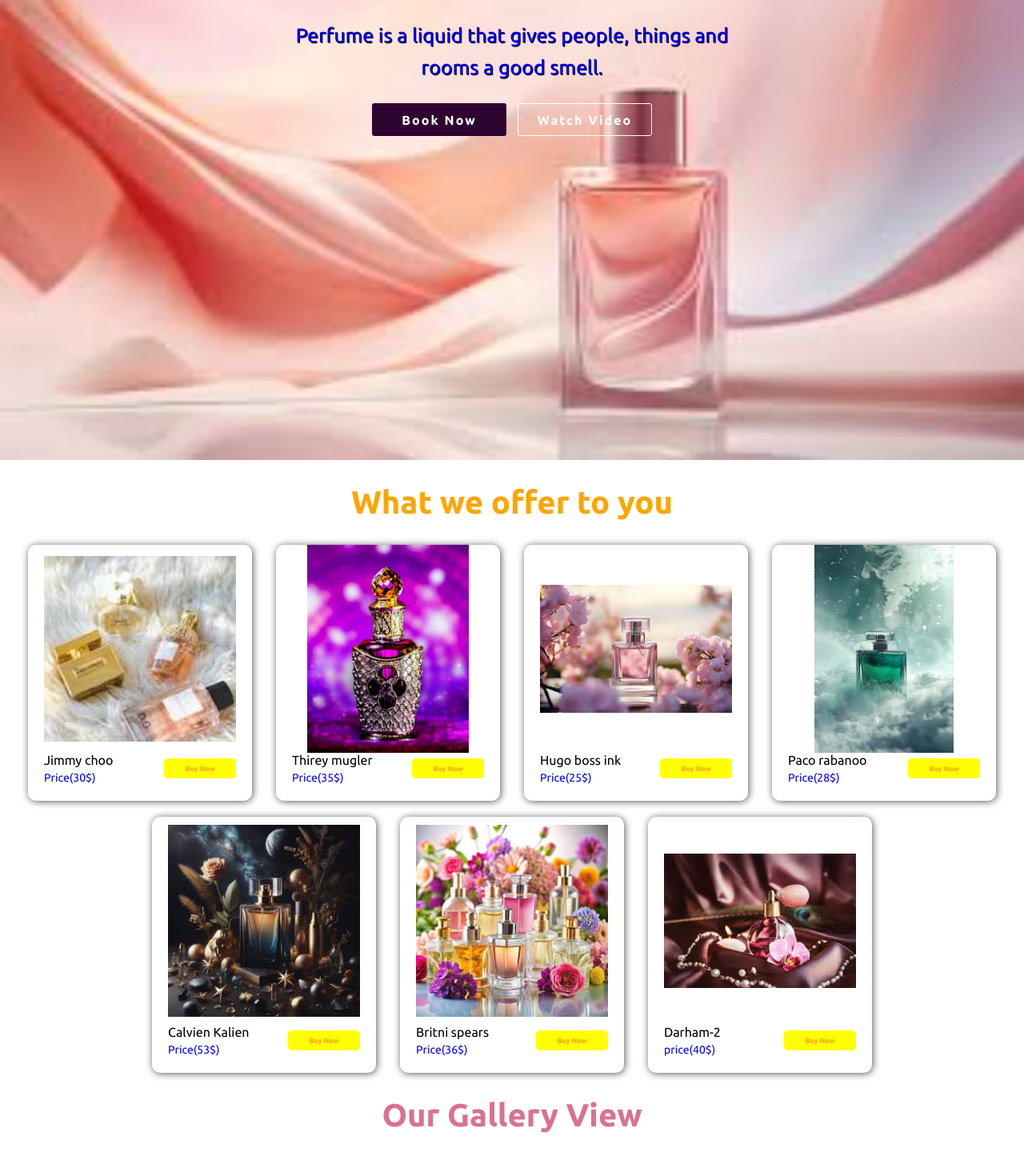
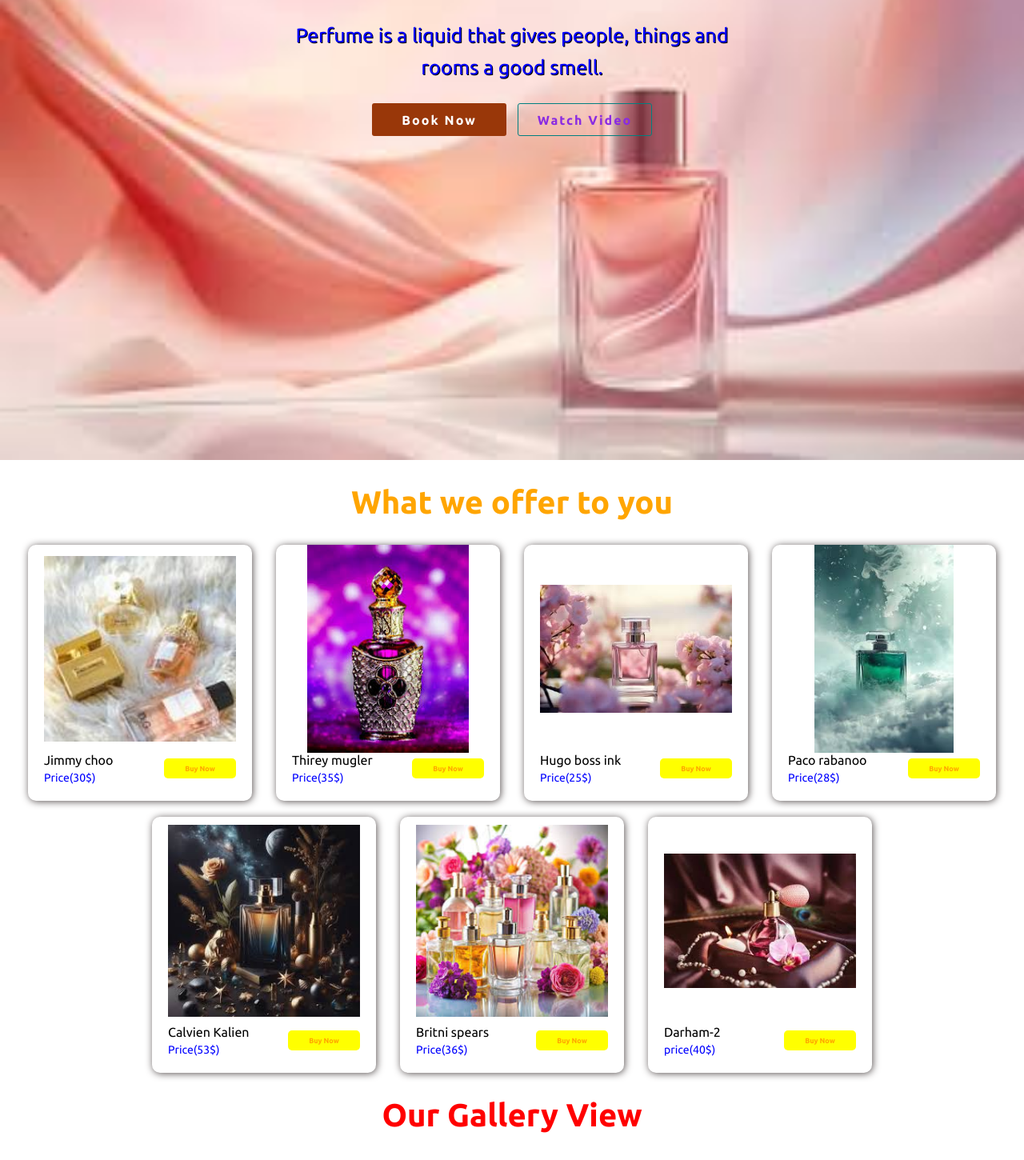
Before and after one commit to Nadeem-59/perfume, a Next.js app: page / in a window 1280 px wide. Shown: the part 225-1675 px from the top of the page at 80% size. Built offline with nearby package versions, Linux system fonts and the light colour scheme.

Commit message:
Update globals.css

```diff
--- a/src/app/globals.css
+++ b/src/app/globals.css
@@ -131,7 +131,7 @@ margin-bottom:25px;
 .button1{
 width: 168px;
 height: 41px;
-background-color:rgb(46, 4, 48);
+background-color:rgb(153,55,9);
 font-size: 16px;
 font-weight: bold;
 border-radius: 3px;
@@ -147,12 +147,12 @@ height: 41px;
 font-size: 16px;
 font-weight: bold;
 border-radius: 3px;
-color: #ffffff;
+color: blueviolet;
 letter-spacing: 2px;
 border: none;
 cursor: pointer;
 background-color:transparent !important;
-border: 1px solid #ffffff;
+border: 1px solid teal;
 }
 
 .menu-icon1{
@@ -240,7 +240,7 @@ margin: 0px auto 0px auto;
     align-items: center;
     position: fixed;
     top: 0px;
-    background-color:skyblue;
+    background-color:black;
     padding: 0px;
 }
 
@@ -302,7 +302,7 @@ header nav ul li{
 margin-bottom: 30px;
 padding: 10px 0px;
 text-align: center;
-background-color: gray;
+background-color: pink;
 border-radius: 20px;
 
  }
@@ -380,7 +380,7 @@ padding: 10px 16px;
 .Section2-h1{
   text-align: center;
   margin:30px 0px;
-  color:palevioletred;;;
+  color:red;;;
 }
 
 .SectionTwo{
@@ -449,7 +449,7 @@ input{
   border-radius: 9px;
   border: 1px solid papayawhip;
   padding-left: 5px;
-  color: rgb(212, 26, 166);
+  color: rgb(212, 26, 165);
   margin-right: 10px;
 }
 
@@ -470,7 +470,7 @@ input{
 .sectionThree button:hover{
   transform: scale(1.05);
   cursor: pointer;
-  background-color: skyblue;
+  background-color: rgb(46,139,87);
   color: black;
 }
 .sectionThree button:active{
@@ -488,7 +488,7 @@ input{
 footer{
   height: 200px;
   width: 100%;
-  background-color: #FDF5C9);
+  background-color: rgb(241,202,129);
   position: static;
   bottom: 0px;
   display: flex;
@@ -541,7 +541,7 @@ footer ul li .Link:hover{
   color: rgb(5, 28, 235);
 }
 .insta{
-  color:#e980a4;
+  color:#f016ae;
 }
 .twiter{
   color:rgb(46, 181, 235);
```
